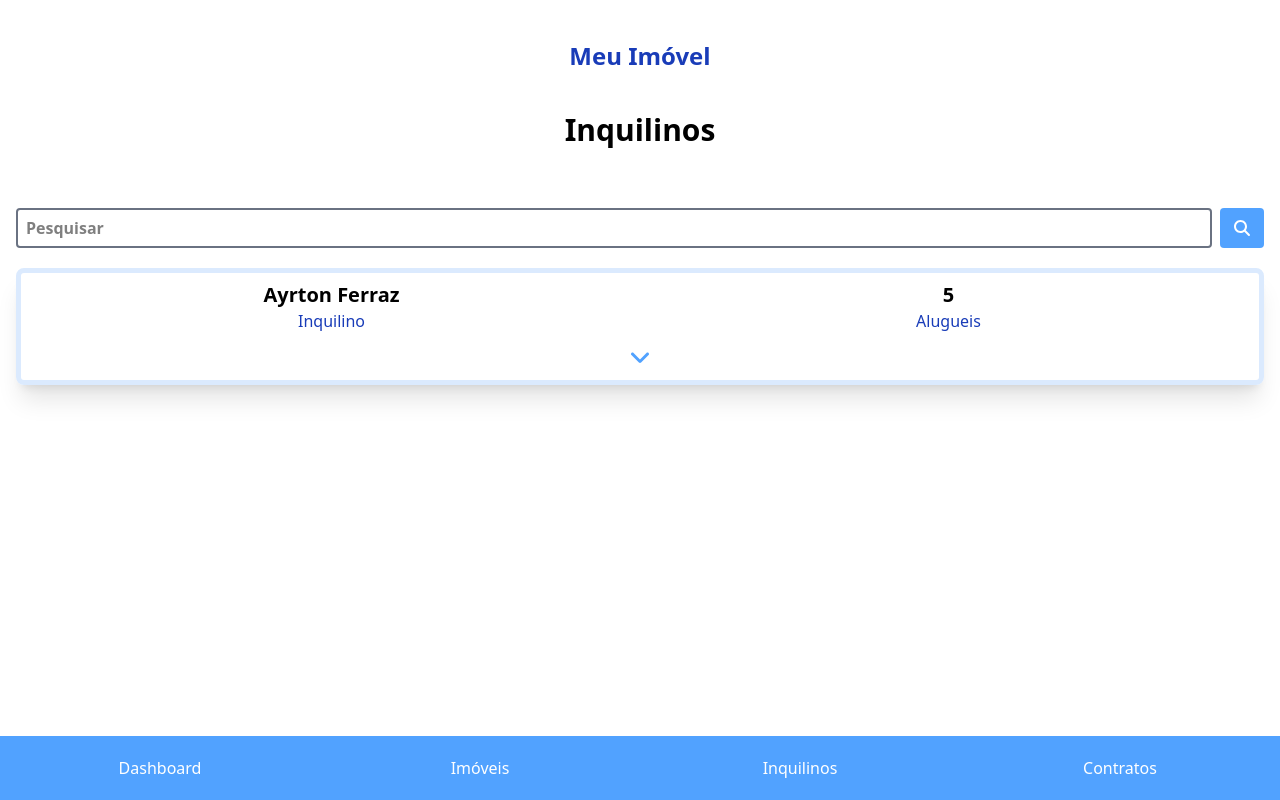
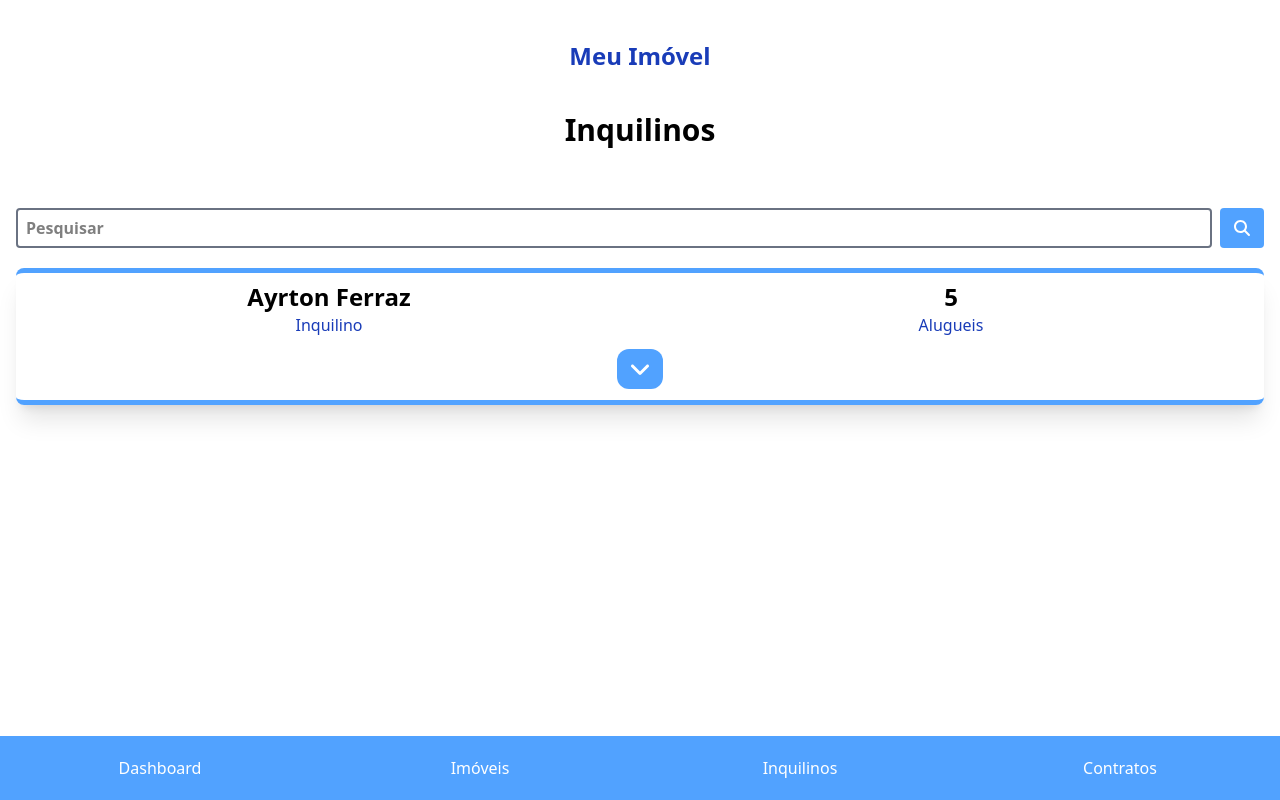
Before and after one commit to KennedyRamos/MeuImovel, a React (Vite) app: page /Inquilinos in a window 1280 px wide. Built offline with nearby package versions, Linux system fonts and the light colour scheme.

Commit message:
terminando a estilização do card inquilinos

```diff
--- a/src/components/card-inquilinos.tsx
+++ b/src/components/card-inquilinos.tsx
@@ -5,19 +5,19 @@ import { faAngleUp } from "@fortawesome/free-solid-svg-icons"
 export default function cardInquilinos () {
     return(
         <div className="grid gap-10">
-            <div className="shadow-xl rounded-lg grid grid-cols-2 gap-3 text-center p-2 border-5 border-blue-100">
+            <div className="shadow-xl rounded-lg grid grid-cols-2 gap-3 text-center p-2 border-y-5 border-blue-400">
                 <div>
-                    <p className="text-xl font-semibold">Ayrton Ferraz</p>
+                    <p className="text-2xl font-semibold">Ayrton Ferraz</p>
                     <h3 className="font-medium text-blue-800">Inquilino</h3>
                 </div>
 
                 <div>
-                    <p className="text-xl font-semibold">5</p>
+                    <p className="text-2xl font-semibold">5</p>
                     <h3 className="font-medium text-blue-800">Alugueis</h3>
                 </div>
 
                 <button className="col-span-2">
-                    <FontAwesomeIcon icon={faAngleDown} className="text-blue-400 text-2xl" />
+                    <FontAwesomeIcon icon={faAngleDown} className="text-white text-2xl p-2 bg-blue-400 rounded-xl" />
                 </button>
             </div>
         </div>
```
